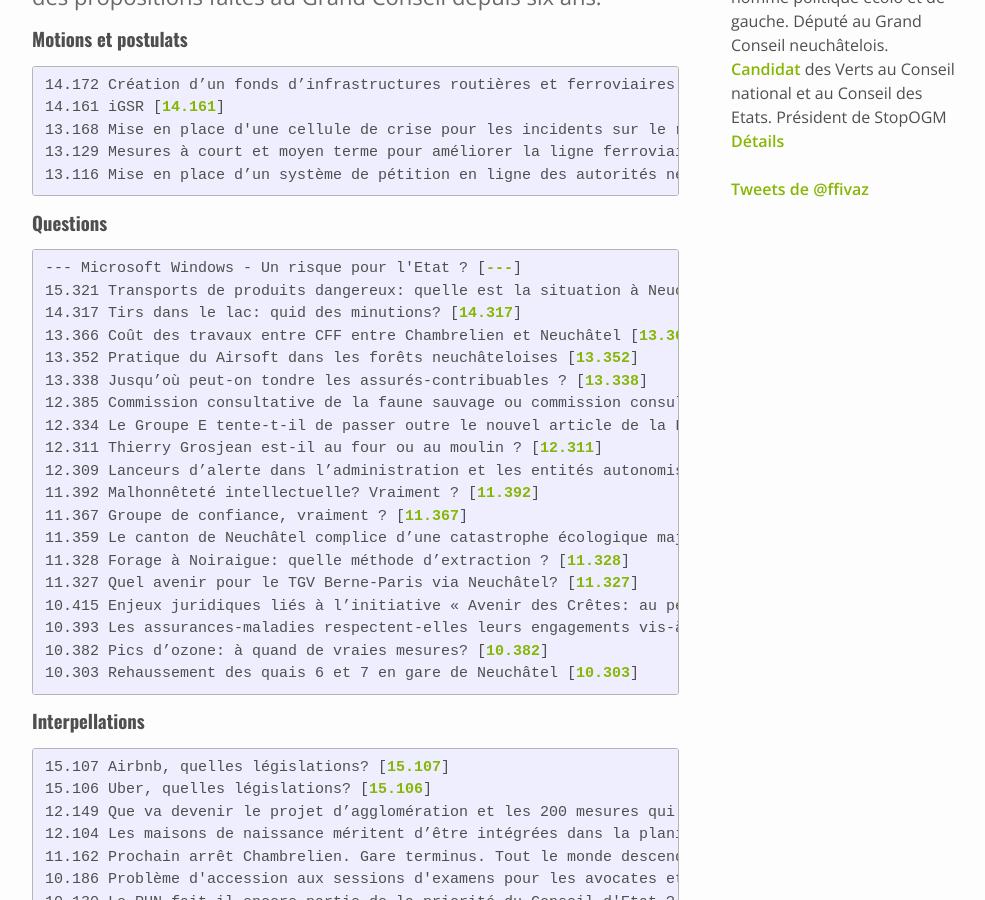
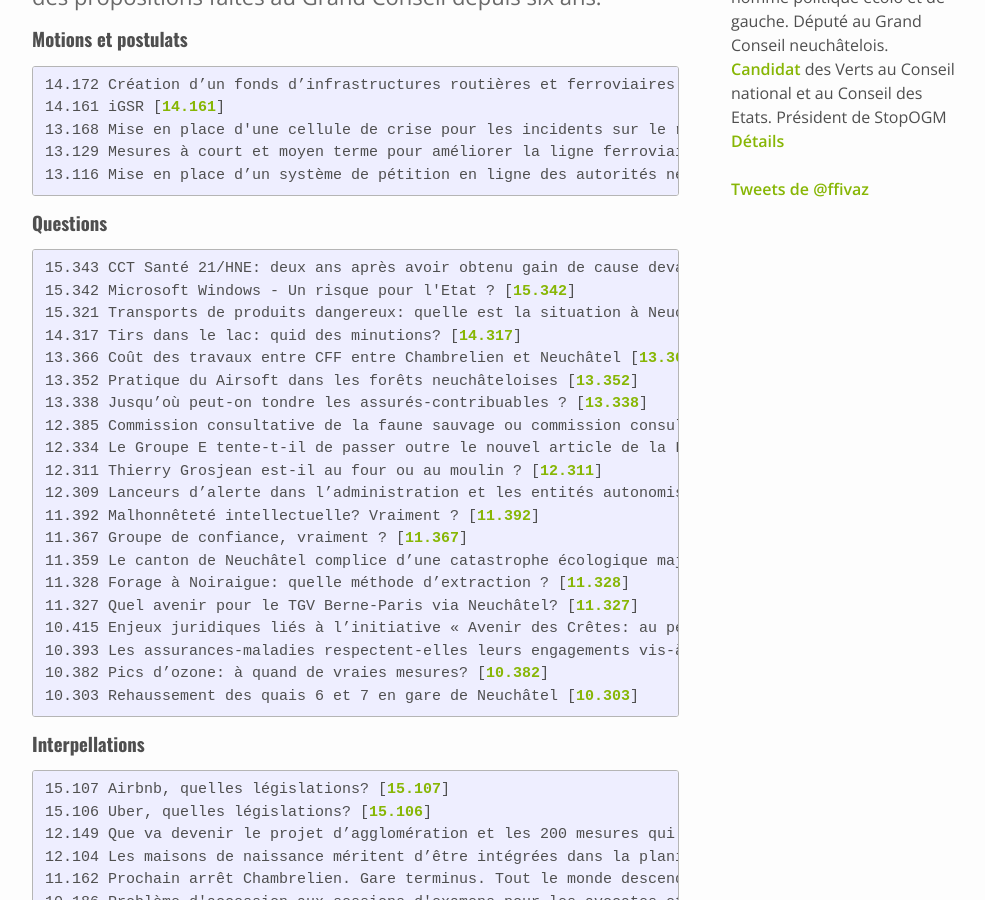
Before and after one commit to ffivaz/ffivaz.github.io, a Jekyll site: the page built from props.html, in a window 1280 px wide and 900 px high, scrolled down 543 px. Shown: the whole window, without its empty margins (18-1003 px from the left). Built offline with Jekyll 4.4.1, drawn with Linux system fonts in a browser that asks for light colours; nearby versions of some CDN libraries; comment, search, counter and statistics services are not loaded.

Commit message:
Nouvelles questions

```diff
--- a/_data/questions.json
+++ b/_data/questions.json
@@ -1,7 +1,12 @@
 {
   "questions": [
     {
-      "id": "---",
+      "id": "15.343",
+      "title": "CCT Santé 21/HNE: deux ans après avoir obtenu gain de cause devant le Tribunal fédéral, certains employés attendent toujours",
+      "date": "2015-08-31"
+    },
+    {
+      "id": "15.342",
       "title": "Microsoft Windows - Un risque pour l'Etat ?",
       "date": "2015-08-31"
     },
```
Also changed, not shown: 2 other files.
